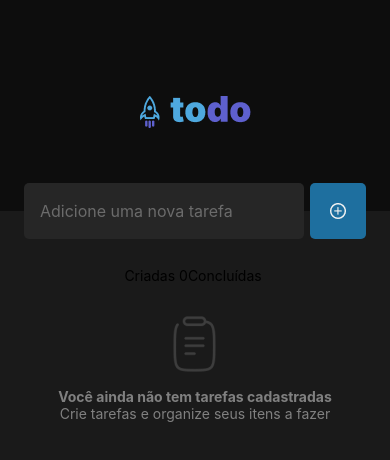
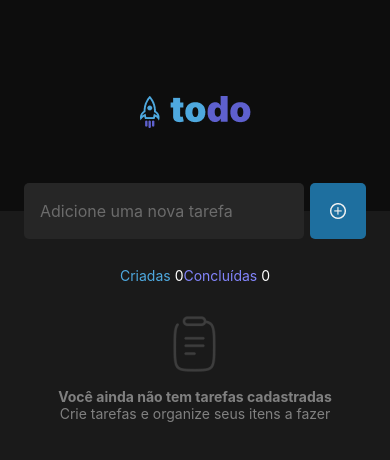
Before and after one commit to RenanMaestrya/toDo, a React Native app: screen / in a window 390 px wide. Shown: the top 460 px of the page. Built offline with nearby package versions, Linux system fonts and the light colour scheme.

Commit message:
chore: style tasks

```diff
--- a/src/screens/home/index.tsx
+++ b/src/screens/home/index.tsx
@@ -3,6 +3,7 @@ import { Image, View, TextInput, Text, TouchableOpacity, FlatList } from 'react-
 import { styles } from './styles';
 import { Task } from '../../components/Task';
 import { ListEmpty } from '../../components/ListEmpty';
+import { Colors } from 'react-native/Libraries/NewAppScreen';
 
 export interface Task {
   id: number;
@@ -62,8 +63,8 @@ export default function Home() {
         {/* <--- View tarefas criadas e concluidas ---> */}
 
         <View style={styles.containerTask}>
-          <Text>Criadas {taskLen}</Text>
-          <Text>Concluídas {}</Text>
+          <Text style={styles.textTaskCriadas}>Criadas <Text style={{color: '#fff'}}>{taskLen}</Text></Text>
+          <Text style={styles.textTaskConcluidas}>Concluídas <Text style={{color: '#fff'}}>{taskLen}</Text></Text>
         </View>
 
 
--- a/src/screens/home/styles.ts
+++ b/src/screens/home/styles.ts
@@ -45,9 +45,13 @@ export const styles = StyleSheet.create({
     containerTask:{
         flexDirection: 'row',
         justifyContent: 'space-between',
-        padding: 32
+        paddingTop: 32,
+        paddingBottom: 32
     },
-    textTask:{
-
+    textTaskCriadas:{
+        color: '#4EA8DE',
+    },
+    textTaskConcluidas:{
+        color: '#8284FA',
     }
 })
```
